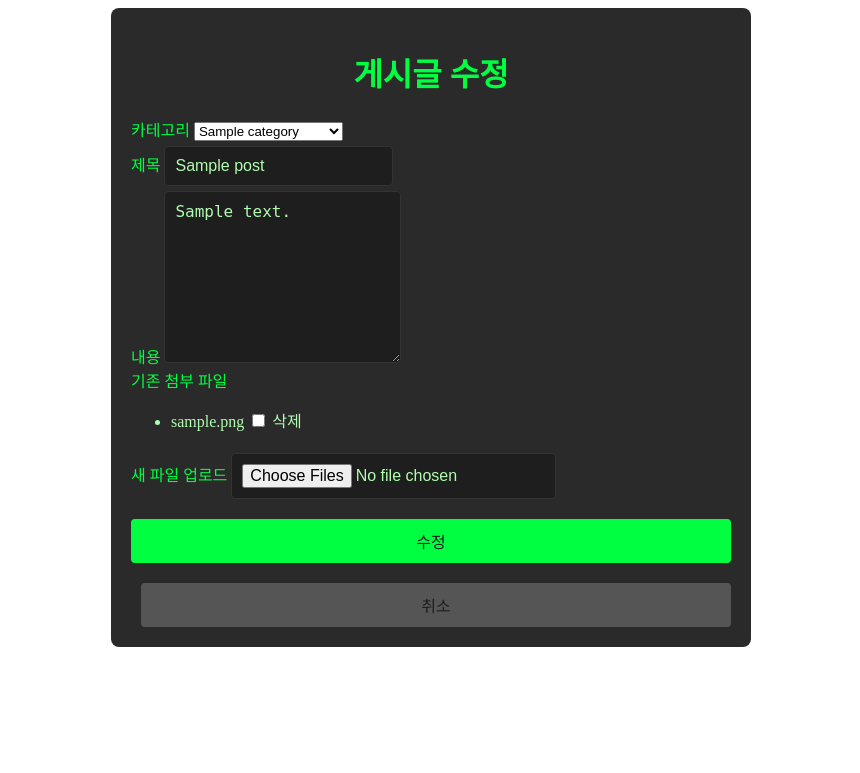
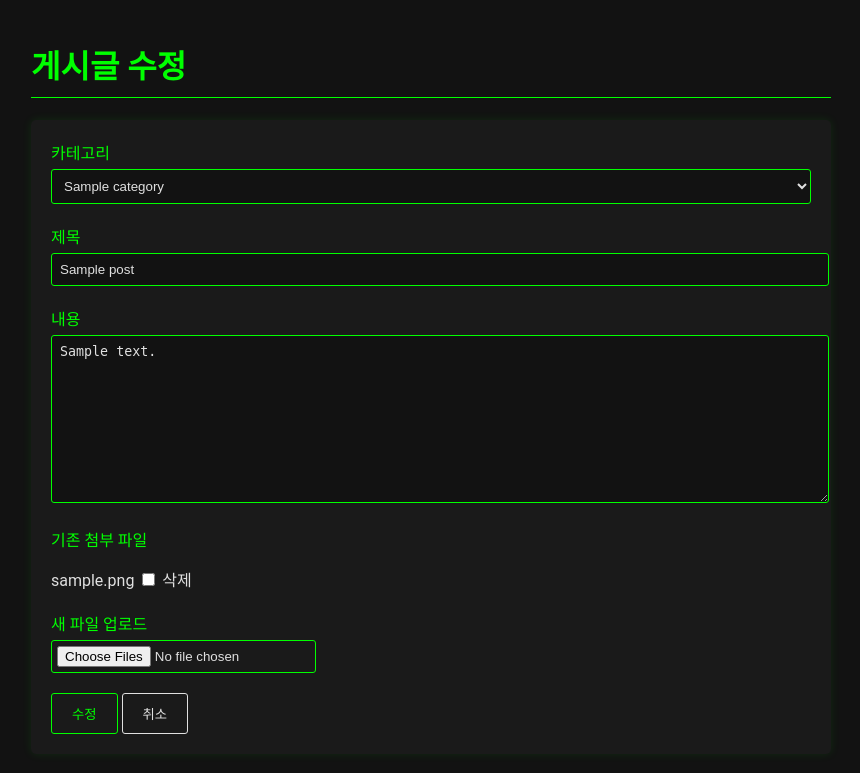
Before and after one commit to Myyoung0/KnockOn_web, a PHP site: page /edit_post.php?id=1 in a window 1280 px wide. Shown: the top 773 px of the page, without its empty margins (209-1069 px from the left). Run offline with PHP 8.4, Linux system fonts and the light colour scheme; the visitor is signed in with stand-in values (Sample User, id 1); tables that the repository leaves empty or names only in its code hold one stand-in row (values such as "Sample post").

Commit message:
design: edit_post design add

```diff
--- a/css/edit_post.css
+++ b/css/edit_post.css
@@ -1,67 +1,111 @@
+:root {
+    --bg-color: #121212;
+    --text-color: #e0e0e0;
+    --accent-color: #00ff00;
+    --secondary-color: #1a1a1a;
+    --button-color: #00ff00;
+  }
+
+  body {
+    background-color: var(--bg-color);
+    color: var(--text-color);
+    font-family: 'Roboto', sans-serif;
+    margin: 0;
+    padding: 0;
+  }
+
   .container {
-    max-width: 600px;
+    max-width: 800px;
     margin: 0 auto;
     padding: 20px;
-    background-color: #2a2a2a;
-    color: #b1fcb1;
-    border-radius: 8px;
   }
 
   h1 {
-    color: #00ff41;
-    text-align: center;
+    color: var(--accent-color);
+    border-bottom: 1px solid var(--accent-color);
+    padding-bottom: 10px;
   }
 
-form {
-    display: flex;
-    flex-direction: column;
+  .edit-form {
+    background-color: var(--secondary-color);
+    padding: 20px;
+    border-radius: 5px;
+    box-shadow: 0 0 10px rgba(0, 255, 0, 0.1);
+  }
+
+  .form-group {
+    margin-bottom: 20px;
   }
 
   label {
-    margin-top: 10px;
-    color: #00ff41;
+    display: block;
+    margin-bottom: 5px;
+    color: var(--accent-color);
   }
 
-input, textarea {
-    margin-top: 5px;
-    padding: 10px;
-    font-size: 1rem;
-    border: 1px solid #333;
-    border-radius: 4px;
-    background-color: #1e1e1e;
-    color: #b1fcb1;
+  input[type="text"],
+  select,
+  textarea {
+    width: 100%;
+    padding: 8px;
+    background-color: var(--bg-color);
+    color: var(--text-color);
+    border: 1px solid var(--accent-color);
+    border-radius: 3px;
   }
 
   textarea {
-    height: 150px;
+    resize: vertical;
   }
 
-button {
-    margin-top: 20px;
-    padding: 10px 15px;
-    font-size: 1rem;
-    border: none;
-    border-radius: 4px;
-    background-color: #00ff41;
-    color: #1e1e1e;
+  .btn {
+    background-color: transparent;
+    color: var(--accent-color);
+    border: 1px solid var(--accent-color);
+    padding: 10px 20px;
+    border-radius: 3px;
     cursor: pointer;
+    transition: all 0.2s ease-in-out;
   }
 
-button:hover {
-    background-color: #33ff66;
+  .btn:hover {
+    background-color: var(--accent-color);
+    color: var(--bg-color);
   }
 
-button[type="button"] {
-    background-color: #555;
-    margin-left: 10px;
+  .btn.cancel {
+    color: var(--text-color);
+    border-color: var(--text-color);
   }
 
-button[type="button"]:hover {
-    background-color: #777;
+  .btn.cancel:hover {
+    background-color: var(--text-color);
+    color: var(--bg-color);
   }
 
-.error {
-    color: #ff6b6b;
-    margin-bottom: 15px;
-    text-align: center;
+  .alert {
+    padding: 10px;
+    margin-bottom: 20px;
+    border-radius: 3px;
   }
+
+  .alert.error {
+    background-color: rgba(255, 0, 0, 0.1);
+    color: #ff0000;
+    border: 1px solid #ff0000;
+  }
+
+  ul {
+    list-style-type: none;
+    padding: 0;
+  }
+
+  li {
+    margin-bottom: 10px;
+  }
+
+  input[type="file"] {
+    border: 1px solid var(--accent-color);
+    padding: 5px;
+    border-radius: 3px;
+  }
--- a/edit_post.php
+++ b/edit_post.php
@@ -175,7 +175,7 @@ while ($row = $result->fetch_assoc()) {
         </div>
 
         <button type="submit" class="btn submit">수정</button>
-        <button type="button" class="btn cancel" onclick="location.href='post_view.php?id=<?= $post_id ?>'">취소</button>
+        <button type="button" class="btn cancel" onclick="location.href='profile.php?id=<?= $post_id ?>'">취소</button>
     </form>
 </div>
 </body>
```
Lines whose indentation alone changed are shown as unchanged.
